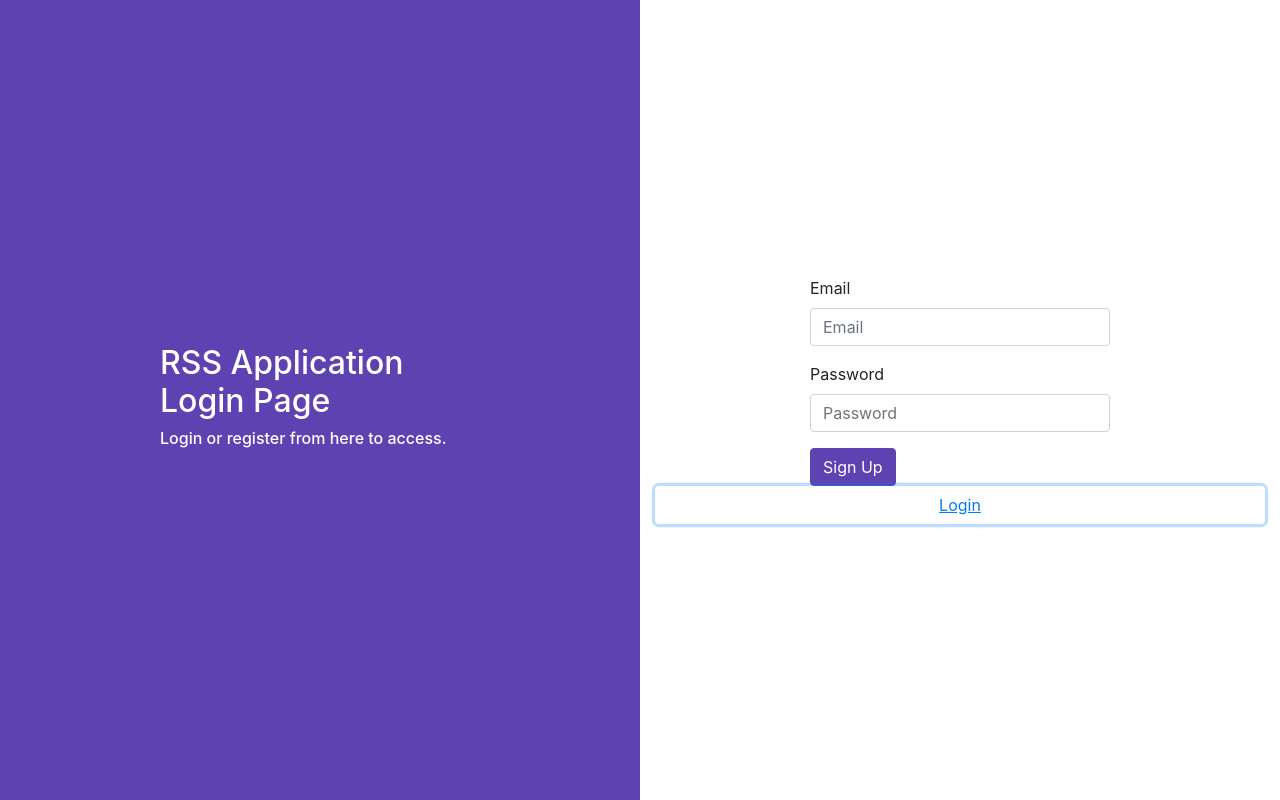
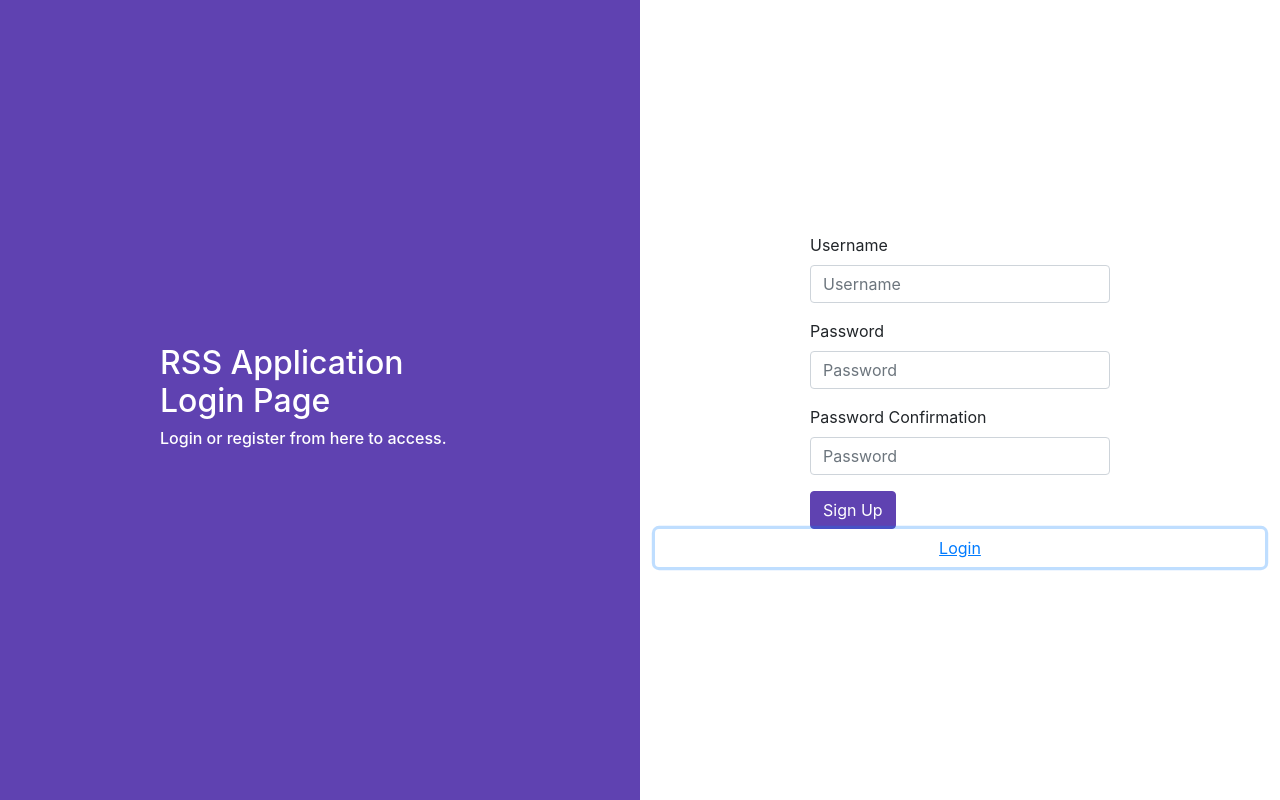
Before and after one commit to amckean12/rss-ui, a React (Create React App) app: page / in a window 1280 px wide. Both pictures are taken after a click on the button "New User?". Shown: the top 800 px of the page. Built offline with nearby package versions, Linux system fonts and the light colour scheme; no server answers.

Commit message:
Adds new user confirmation

```diff
--- a/package.json
+++ b/package.json
@@ -6,6 +6,7 @@
     "@testing-library/jest-dom": "^4.2.4",
     "@testing-library/react": "^9.5.0",
     "@testing-library/user-event": "^7.2.1",
+    "axios": "^0.19.2",
     "bootstrap": "^4.4.1",
     "jquery": "^3.4.1",
     "node-sass": "^4.13.1",
--- a/src/components/form_component.jsx
+++ b/src/components/form_component.jsx
@@ -6,13 +6,19 @@ const FormComponent = (props) => {
         <section className="mx-auto form-section">
             <form className="form" onSubmit={props.handleSubmit}>
                 <div class="form-group form__input-group">
-                    <label>Email</label>
-                     <input id="emailInput" type="text" class="form-control" placeholder="Email" name="email"/>
+                    <label>Username</label>
+                     <input id="usernameInput" type="text" class="form-control" placeholder="Username" name="username" onChange={props.handleChange}/>
                 </div>
                 <div class="form-group form__input-group">
                      <label>Password</label>
-                     <input id="passwordInput" type="password" class="form-control" placeholder="Password" name="password"/>
+                     <input id="passwordInput" type="password" class="form-control" placeholder="Password" name="password" onChange={props.handleChange}/>
                 </div>
+                {props.formType == 'Sign Up' ?
+                <div class="form-group form__input-group">
+                    <label>Password Confirmation</label>
+                    <input id="passwordInputConfirmation" type="password" class="form-control" placeholder="Password" name="password_confirmation" onChange={props.handleChange}/>
+                </div> : ""
+                }
                 <button type="submit" class="btn form__button--primary">{props.formType}</button>
             </form>
         </section>
--- a/src/containers/login_container.jsx
+++ b/src/containers/login_container.jsx
@@ -1,4 +1,5 @@
 import React, { Component } from 'react';
+import axios from 'axios';
 
 //Components
 import FormComponent from '../components/form_component.jsx'
@@ -12,16 +13,20 @@ class LoginContainer extends Component {
         this.state = {
             form_type: "Login",
             form_route: "New User?",
-            login_credentials: {
-                auth: {
-                    email: "",
-                    password: "",
-                }
-            }
+            username: '',
+            password: '',
+            password_confirmation: ''
         };
         this.renderFormType = this.renderFormType.bind(this)
         this.handleSubmit = this.handleSubmit.bind(this)
         this.handleLogin = this.handleLogin.bind(this)
+        this.handleChange = this.handleChange.bind(this)
+    }
+
+    handleChange(event){
+        this.setState({
+            [event.target.name]: event.target.value
+        })
     }
 
     handleSubmit(event){
@@ -29,17 +34,33 @@ class LoginContainer extends Component {
 
         if(this.state.form_type === "Login"){
             this.handleLogin()
+        } else {
+            this.handleSignup()
         }
     }
 
     handleLogin(){
-        this.setState({
-            login_credentials: {
-                auth: {
-                    email: document.getElementById("emailInput").value,
-                    password: document.getElementById("passwordInput").value
-                }
+        axios.get('http://localhost:3001/find_user', {
+            params: {
+                password: this.state.password,
+                username: this.state.username
             }
+        })
+        .then(function(response){
+            console.log(response)
+        })
+    }
+
+    handleSignup(){
+        axios.post('http://localhost:3001/new_user', {
+            user: {
+                password: this.state.password,
+                password_confirmation: this.state.password_confirmation,
+                username: this.state.username
+            }
+        })
+        .then(function(response){
+            console.log(response)
         })
     }
 
--- a/src/containers/main_container.jsx
+++ b/src/containers/main_container.jsx
@@ -9,7 +9,6 @@ class MainContainer extends Component {
         return(
             <main className="main container-fluid">
                 <LoginContainer />
-                <ProfileContainer />
             </main>
         );
     }
```
Also changed, not shown: 1 other file (tests, documents, lock files or other folders).
